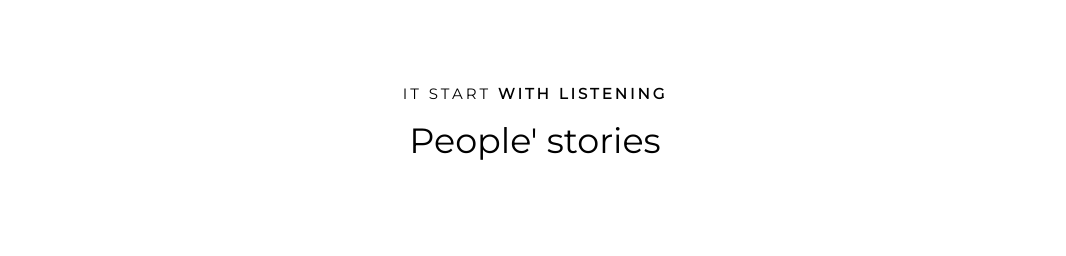
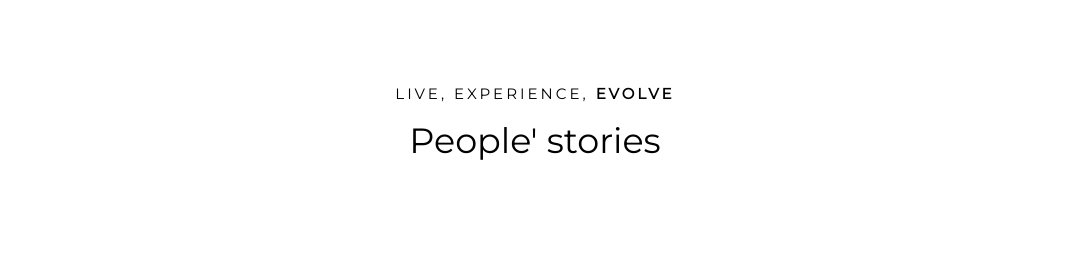
Before and after one commit to giofsantos11/sample.github.io, a plain HTML site: page index.html in a window 1280 px wide. Shown: the part 3936-4192 px from the top of the page, without its empty margins (105-1171 px from the left). Drawn offline with Linux system fonts and the light colour scheme.

Commit message:
Update index.html

```diff
--- a/index.html
+++ b/index.html
@@ -1297,7 +1297,7 @@
 						<div class="spacer" style="height:70px;"></div>
 					</div>
 					<div class="bee-block bee-block-2 bee-heading">
-						<h1 style="color:#000000;direction:ltr;font-family:Montserrat, Trebuchet MS, Lucida Grande, Lucida Sans Unicode, Lucida Sans, Tahoma, sans-serif;font-size:15px;font-weight:normal;letter-spacing:3px;line-height:150%;text-align:center;margin-top:0;margin-bottom:0;">IT START<strong> WITH LISTENING</strong> </h1>
+						<h1 style="color:#000000;direction:ltr;font-family:Montserrat, Trebuchet MS, Lucida Grande, Lucida Sans Unicode, Lucida Sans, Tahoma, sans-serif;font-size:15px;font-weight:normal;letter-spacing:3px;line-height:150%;text-align:center;margin-top:0;margin-bottom:0;">LIVE, EXPERIENCE, <strong> EVOLVE</strong> </h1>
 					</div>
 					<div class="bee-block bee-block-3 bee-divider">
 						<div class="spacer" style="height:0px;"></div>
```
